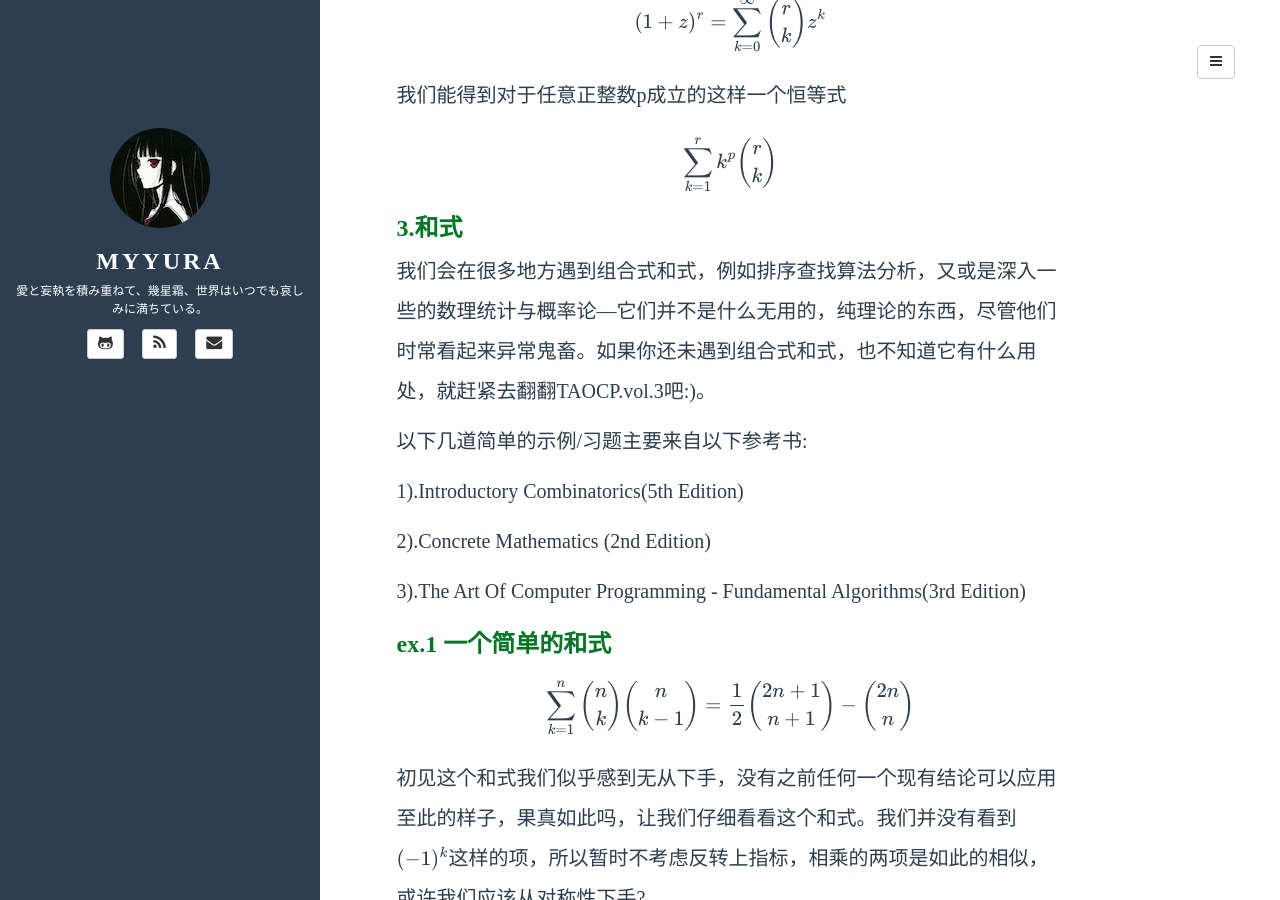
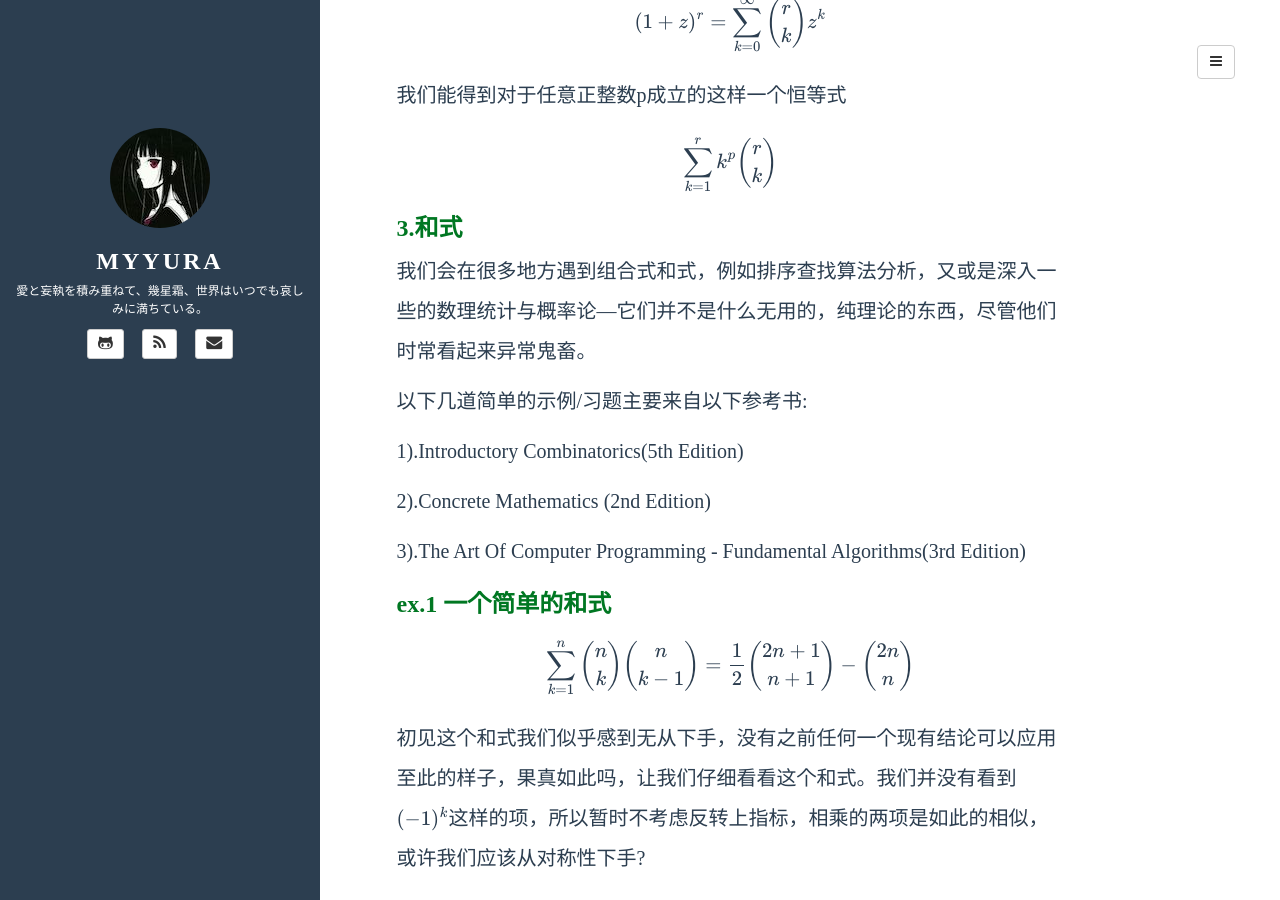
Before and after one commit to Myyura/myyura.github.io, a Jekyll site: the page built from _posts/mathematics/2018-7-5-myyura-1.md, in a window 1280 px wide and 900 px high, scrolled down 4397 px. Built offline with Jekyll 4.4.1, drawn with Linux system fonts in a browser that asks for light colours; formulas are drawn with MathJax 3; a script that is not in the unit is left out; comment, search, counter and statistics services are not loaded.

Commit message:
Fix some typos

```diff
--- a/_posts/mathematics/2018-7-5-myyura-1.md
+++ b/_posts/mathematics/2018-7-5-myyura-1.md
@@ -119,7 +119,7 @@ $$ {r \choose k} = {r^{\underline k}\over {k!}}, \text{if } k \in \mathbb{N}_{\g
 
 
 ## 3.和式
-我们会在很多地方遇到组合式和式，例如排序查找算法分析，又或是深入一些的数理统计与概率论---它们并不是什么无用的，纯理论的东西，尽管他们时常看起来异常鬼畜。如果你还未遇到组合式和式，也不知道它有什么用处，就赶紧去翻翻TAOCP.vol.3吧:)。
+我们会在很多地方遇到组合式和式，例如排序查找算法分析，又或是深入一些的数理统计与概率论---它们并不是什么无用的，纯理论的东西，尽管他们时常看起来异常鬼畜。
 
 以下几道简单的示例/习题主要来自以下参考书:
 
```
